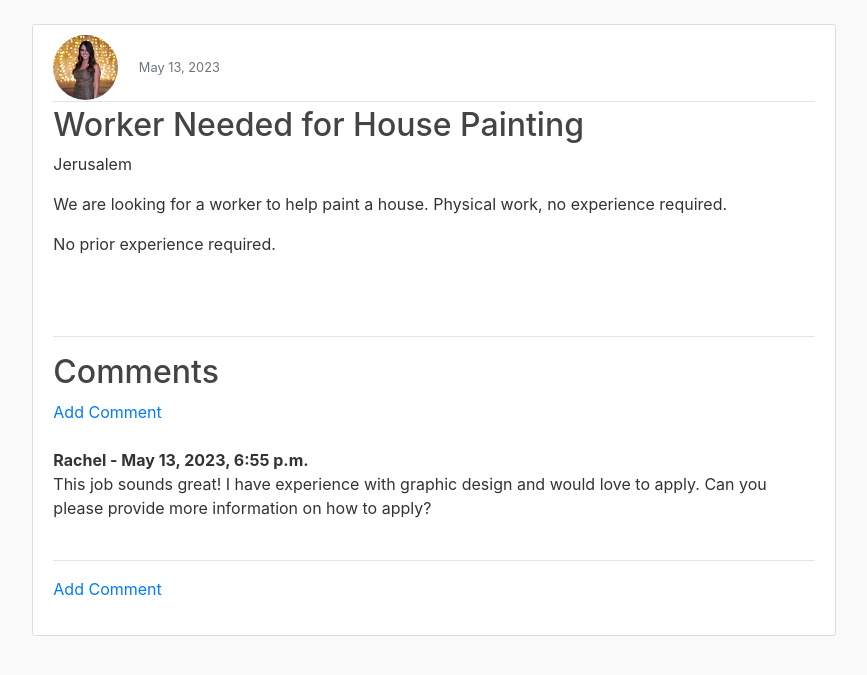
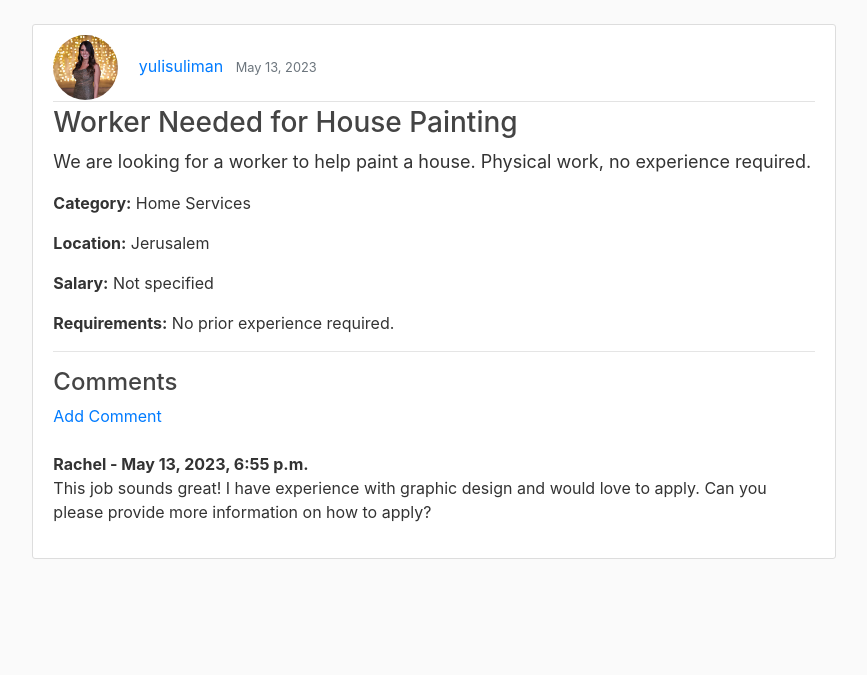
Before and after one commit to SaarOrus/Jobit, a Django app: page /post/3/ in a window 1280 px wide. Shown: the part 56-731 px from the top of the page, without its empty margins (206-1073 px from the left). Run offline with Django 4.2, Linux system fonts and the light colour scheme; data comes from the database, SQL or seed files in the repository; parts of the project's set-up code (start-up, migrations or seed data) failed here and were passed over; some libraries are stand-ins or nearby versions.

Commit message:
Final Changes

```diff
--- a/jobit/feed/static/feed/main.css
+++ b/jobit/feed/static/feed/main.css
@@ -6,6 +6,10 @@ body {
 
 h1, h2, h3, h4, h5, h6 {
   color: #444444;
+}
+
+.container-fluid {
+    margin-left: 0 !important;
 }
 
 ul {
--- a/jobit/feed/templates/feed/post_detail.html
+++ b/jobit/feed/templates/feed/post_detail.html
@@ -4,6 +4,7 @@
      <div class="media-body">
         <div class="article-metadata">
           <img class="rounded-circle article-img" src="{{ object.author.profile.image.url }}">
+            <a class="mr-2" href="{% url 'profile' post.author.username %}">{{ post.author }}</a>
           <small class="text-muted">{{ object.date_posted|date:"F d, Y" }}</small>
             {% if object.author == user %}
                 <div>
@@ -12,17 +13,17 @@
                 </div>
             {% endif %}
         </div>
-        <h2 class="article-title">{{ object.title }}</h2>
-        <p class="article-location">{{ object.location }}</p>
-        <p class="article-content">{{ object.content }}</p>
-        <p class="article-salary">{{ object.salary }}</p>
-        <p class="article-requirements">{{ object.requirements }}</p>
-         {% if object.header_image %}
-             <img src="{{ object.header_image.url }}" width=300>
-         {% endif %}
-         <br/><br/>
+        <h3><a class="article-title" href="{% url 'post-detail' post.id %}">{{ post.title }}</a></h3>
+                        <p class="article-content" style="font-size:18px">{{ post.content }}</p>
+                        <p class="article-category"><strong>Category:</strong> {{ post.category }}</p>
+                        <p class="article-location"><strong>Location:</strong> {{ post.location }}</p>
+                        <p class="article-salary"><strong>Salary:</strong> {% if post.salary %}{{ post.salary }}{% else %}Not specified{% endif %}</p>
+                        <p class="article-requirements"><strong>Requirements:</strong> {{ post.requirements }}</p>
+                        {% if post.images %}
+                        <img src="{{ post.images.url }}" width=500>
+                        {% endif %}
          <hr>
-         <h2>Comments</h2>
+         <h4>Comments</h4>
          {% if not object.comments.all %}
              No Comment Yet...<a href="{% url 'post-comment' post.pk %}">Add One</a>
          {% else %}
@@ -36,12 +37,8 @@
                 <br/>
                 {{ comment.body }}
                 <br/><br/>
-                <hr>
             {% endfor %}
-            <a href="{% url 'post-comment' post.pk %}">Add Comment</a>
          {% endif %}
-
-         <br/><br/>
      </div>
   </article>
 {% endblock content %}
--- a/jobit/jobit/settings.py
+++ b/jobit/jobit/settings.py
@@ -40,7 +40,7 @@ INSTALLED_APPS = [
     'django.contrib.messages',
     'django.contrib.staticfiles',
     'direct_message.apps.DirectMessageConfig',
-   # 'widget_tweaks',
+    'widget_tweaks',
     'crispy_forms',
     'crispy_bootstrap4',
     'django_filters',
--- a/jobit/users/views.py
+++ b/jobit/users/views.py
@@ -41,7 +41,8 @@ class ProfileDetailView(LoginRequiredMixin, DetailView):
 @login_required
 def profile(request, username):
     user = get_object_or_404(User, username=username)
-    return render(request, 'users/profile.html', {'user': user})
+    posts_list = Post.objects.filter(author=user)
+    return render(request, 'users/profile.html', {'user': user, 'posts_list': posts_list})
 
 
 def login(request):
```
Also changed, not shown: jobit/feed/templates/feed/home.html (+21 -3 lines), jobit/users/templates/users/profile.html (+9 -2 lines).
